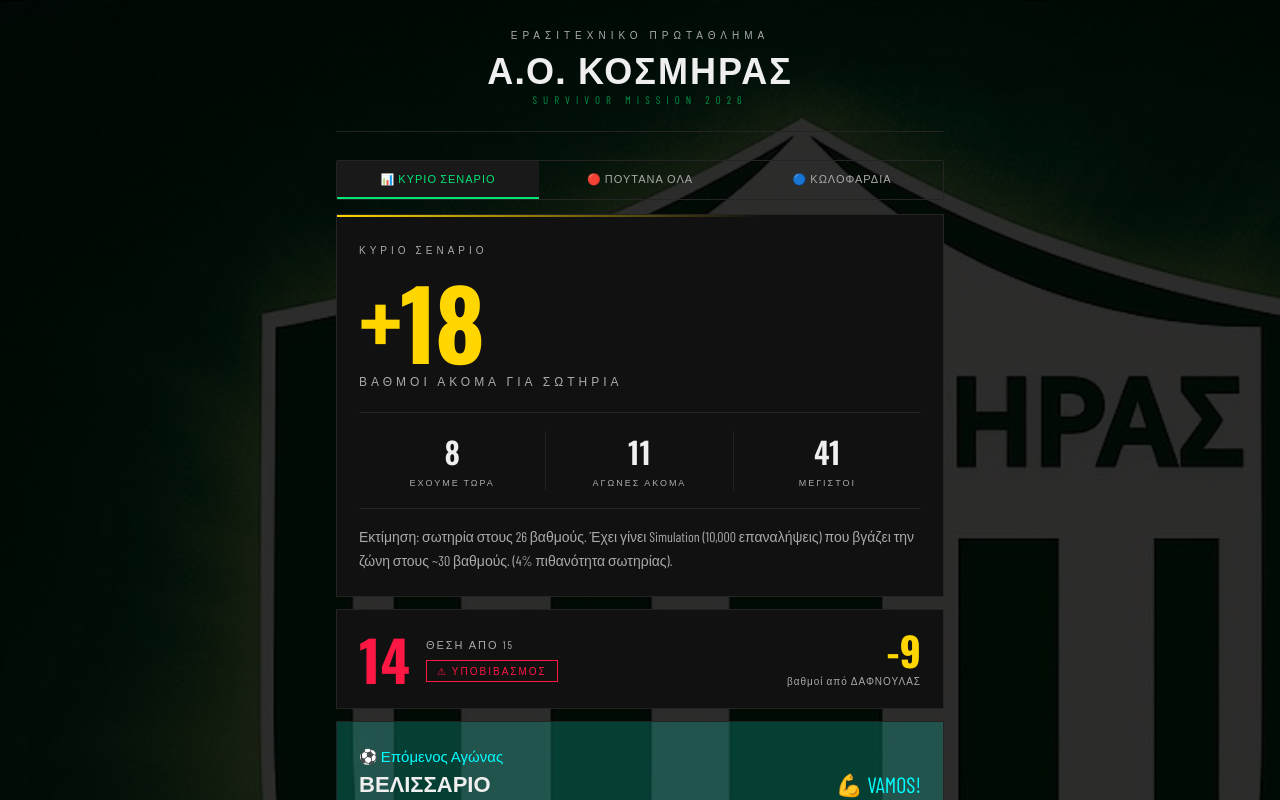
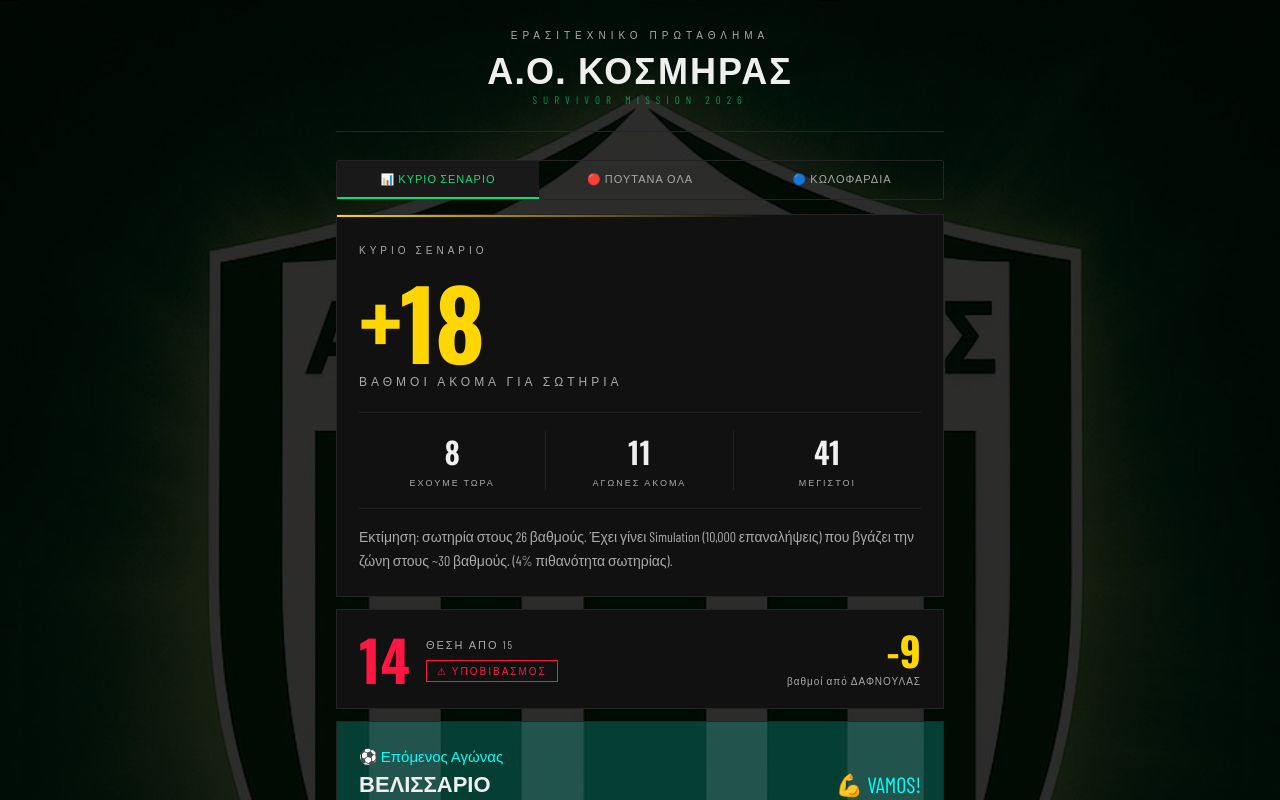
Before and after one commit to xtparis/kosmira-survivor, a React (Vite) app: page / in a window 1280 px wide. Shown: the top 800 px of the page. Built offline with nearby package versions, Linux system fonts and the light colour scheme; a web font is replaced by a local one.

Commit message:
change position

```diff
--- a/src/App.css
+++ b/src/App.css
@@ -3,8 +3,8 @@
   min-height: 100vh;
   position: relative;
   background-size: cover;
-  background-position: '60% center';
-  /* background-attachment: fixed; */
+  background-position: center;
+  background-attachment: fixed;
 }
 
 .app::before {
```
